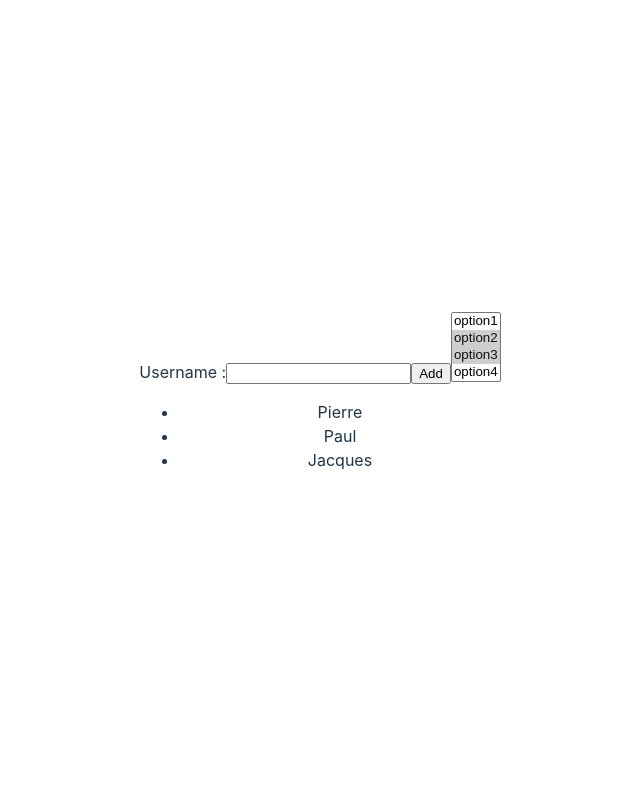
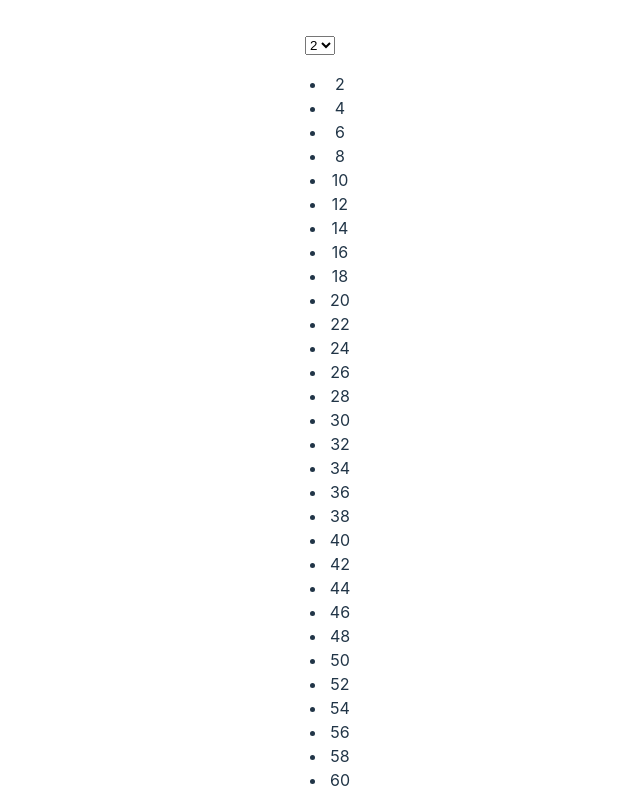
Before and after one commit to Brasero/fsd43-semaine-2-react, a React (Vite) app: page / in a window 1280 px wide. Shown: the top 796 px of the page, without its empty margins (320-960 px from the left). Built offline with nearby package versions, Linux system fonts and the light colour scheme.

Commit message:
correction multiple

```diff
--- a/src/App.jsx
+++ b/src/App.jsx
@@ -6,12 +6,13 @@ import './App.css'
 import Form from './component/Form';
 import UserList from './component/UserList';
 import Home from './page/Home'
+import BaseSelect from './component/BaseSelect'
 
 function App() {
 
   return (
     <>
-        <Form />
+        <BaseSelect />
     </>
   )
 }
--- /dev/null
+++ b/src/component/BaseSelect/index.jsx
@@ -0,0 +1,36 @@
+import React, {useState} from 'react'
+
+import Multiple from '../Multiple'
+
+const BaseSelect = () => {
+
+    const [base, setBase] = useState(2)
+
+    const handleChange = (e) => {
+        setBase(e.target.value)
+    }
+
+    const options = [
+        2,
+        3,
+        4,
+        5,
+        6,
+        7
+    ]
+
+    return (
+        <>
+            <select value={base} onChange={handleChange}>
+            {
+                options.map((num, index) => {
+                    return <option key={index} value={num}>{num}</option>
+                })
+            }
+            </select>
+            <Multiple value={base} />
+        </>
+    )
+}
+
+export default BaseSelect;
--- /dev/null
+++ b/src/component/Multiple/index.jsx
@@ -0,0 +1,35 @@
+import React from 'react'
+
+const Multiple = ({value}) => {
+    const limit = 100
+
+    const multiple = (value) => {
+        let [numbers, count] = [[], 1]
+        while (true) {
+            const mult = count*value;
+
+            if (mult > limit) break;
+
+            numbers.push(mult)
+            count++
+        }
+
+        return numbers;
+    }
+
+    const values = multiple(value)
+
+    return (
+        <ul>
+            {
+               values.length > 0 &&
+                    values.map((num) => {
+                        return <li>{num}</li>
+                    })
+            }
+        </ul>
+    )
+
+}
+
+export default Multiple
```
